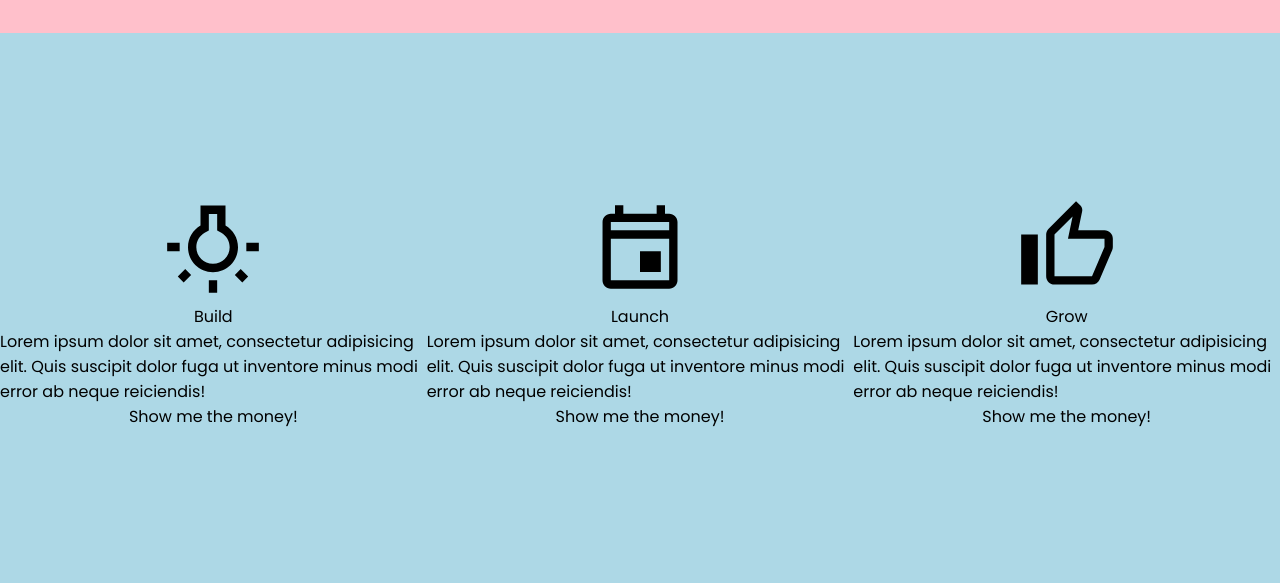
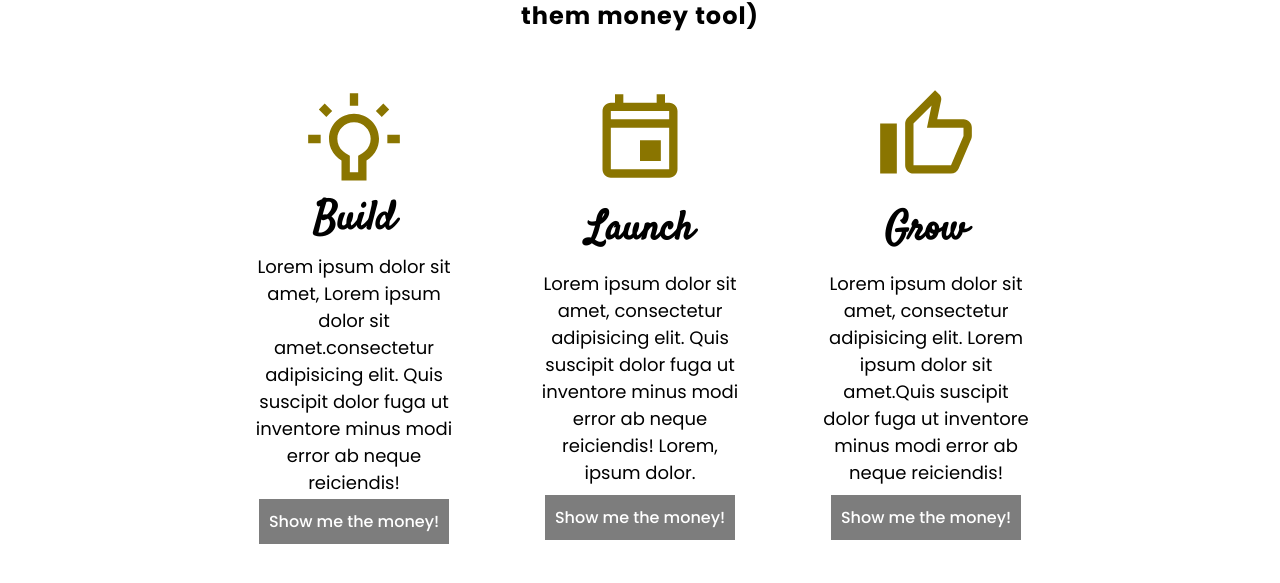
Before and after one commit to marizoo/agency-website, a React (Create React App) app: page / in a window 1280 px wide. Shown: the part 867-1450 px from the top of the page. Built offline with nearby package versions, Linux system fonts and the light colour scheme.

Commit message:
components: Process.jsx > Done

```diff
--- a/src/components/Process.jsx
+++ b/src/components/Process.jsx
@@ -1,8 +1,10 @@
 import React from 'react'
 import styled from 'styled-components'
+import {mainColor, secondaryColor} from '../globalStyle'
 import WbIncandescentOutlinedIcon from '@material-ui/icons/WbIncandescentOutlined';
 import EventOutlinedIcon from '@material-ui/icons/EventOutlined';
 import ThumbUpAltOutlinedIcon from '@material-ui/icons/ThumbUpAltOutlined';
+import { pink } from '@material-ui/core/colors';
 
 const Container = styled.div`
 height: 700px;
@@ -13,46 +15,73 @@ flex-direction: column;
 
 const Top = styled.div`
 height: 20%;
-background-color: pink;
+display: flex;
+flex-direction: center;
+align-items: center;
 `
 
 const TitleContainer = styled.div`
-width: 60%;
+width: 100%;
+height: 100%;
 display: flex;
 justify-content: center;
 align-items: flex-end;
+
 `
 
 const Title = styled.h2`
 letter-spacing: 1px;
+max-width: 40%;
+text-align:center;
 `
 
 const Bottom = styled.div`
 height: 80%;
-background-color: lightblue;
 display: flex;
-justify-content: space-around;
+justify-content: center;
 align-items: center;
 `
 
 const Card = styled.div`
 display: flex;
 flex-direction: column;
-justify-content: center;
+justify-content: space-around;
 align-items: center;
+margin: 0 15px;
+width: 20%;
+height: 90%;
+padding: 20px;
 `
 
-const CardIcon = styled.div``
+const CardIcon = styled.div`
+transform: ${props => (props.isTurn ? "rotate(180deg)" : "")};
+
+`
 
 const iconStyle = {
     fontSize: "100px",
+    color: "#8a7500",
+    fontWeight: "200"
+
 }
 
-const CardTitle = styled.div``
+const CardTitle = styled.h2`
+font-size: 40px;
+font-family: 'Satisfy', cursive;
 
-const Desc = styled.div``
+`
 
-const Button = styled.div``
+const Desc = styled.p`
+text-align: center;
+font-size: 18px;
+`
+
+const Button = styled.div`
+background-color: ${mainColor};
+padding: 10px;
+color: white;
+font-weight: 500;
+`
 
 const Process = () => {
     return (
@@ -68,12 +97,12 @@ const Process = () => {
             </Top>
             <Bottom>
                 <Card>
-                    <CardIcon>
+                    <CardIcon isTurn={true}>
                         <WbIncandescentOutlinedIcon style={iconStyle}/>
                     </CardIcon>
                     <CardTitle>Build</CardTitle>
                     <Desc>
-                        Lorem ipsum dolor sit amet, consectetur adipisicing elit. Quis suscipit dolor fuga ut inventore minus modi error ab neque reiciendis!
+                        Lorem ipsum dolor sit amet, Lorem ipsum dolor sit amet.consectetur adipisicing elit. Quis suscipit dolor fuga ut inventore minus modi error ab neque reiciendis!
                     </Desc>
                     <Button>Show me the money!</Button>
                 </Card>
@@ -83,7 +112,7 @@ const Process = () => {
                     </CardIcon>
                     <CardTitle>Launch</CardTitle>
                     <Desc>
-                        Lorem ipsum dolor sit amet, consectetur adipisicing elit. Quis suscipit dolor fuga ut inventore minus modi error ab neque reiciendis!
+                        Lorem ipsum dolor sit amet, consectetur adipisicing elit. Quis suscipit dolor fuga ut inventore minus modi error ab neque reiciendis! Lorem, ipsum dolor.
                     </Desc>
                     <Button>Show me the money!</Button>
                 </Card>
@@ -93,7 +122,7 @@ const Process = () => {
                     </CardIcon>
                     <CardTitle>Grow</CardTitle>
                     <Desc>
-                        Lorem ipsum dolor sit amet, consectetur adipisicing elit. Quis suscipit dolor fuga ut inventore minus modi error ab neque reiciendis!
+                        Lorem ipsum dolor sit amet, consectetur adipisicing elit. Lorem ipsum dolor sit amet.Quis suscipit dolor fuga ut inventore minus modi error ab neque reiciendis!
                     </Desc>
                     <Button>Show me the money!</Button>
                 </Card>
```
